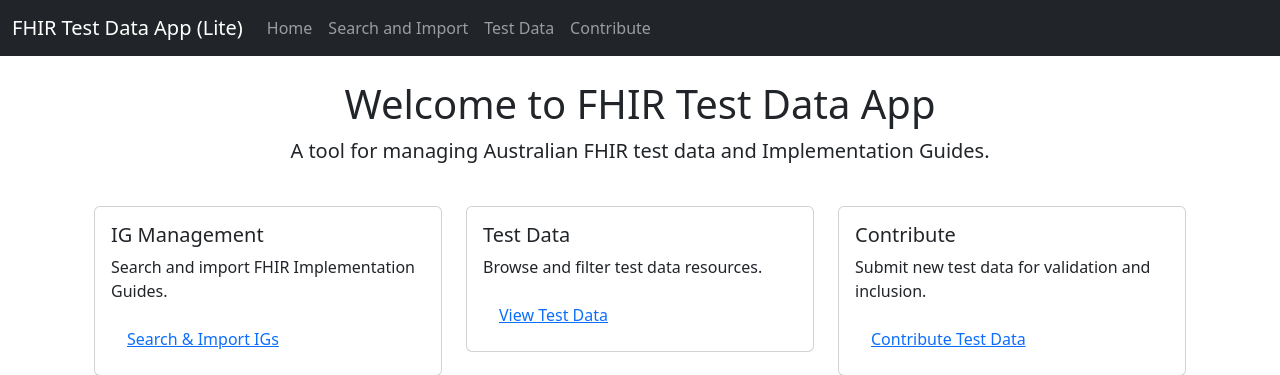
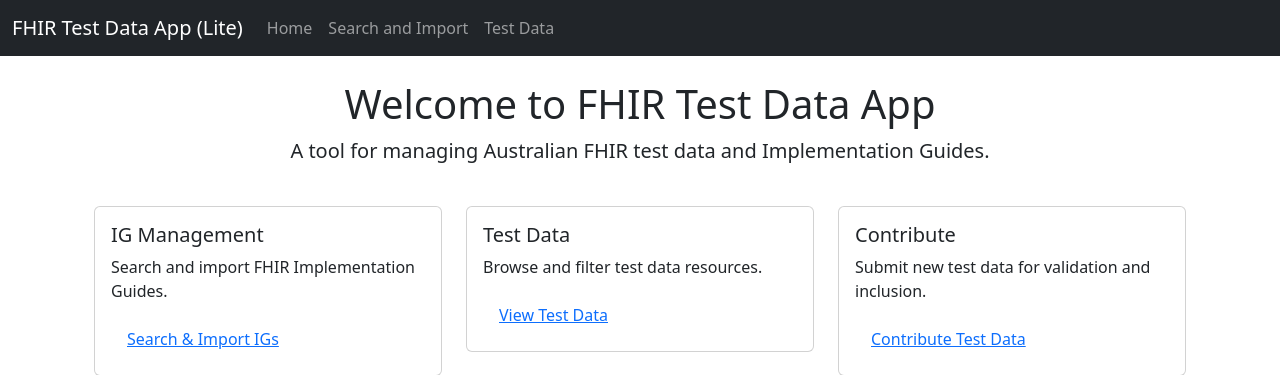
Before and after one commit to Sudo-JHare/FhirMD, a Flask app: page / in a window 1280 px wide. Shown: the top 375 px of the page. Run offline with Flask 3, Linux system fonts and the light colour scheme; parts of the project's set-up code (start-up, migrations or seed data) failed here and were passed over; some libraries are stand-ins or nearby versions.

Commit message:
Update base.html

```diff
--- a/templates/base.html
+++ b/templates/base.html
@@ -25,9 +25,6 @@
                     </li>
                     <li class="nav-item">
                         <a class="nav-link" href="{{ url_for('test_data') }}">Test Data</a>
-                    </li>
-                    <li class="nav-item">
-                        <a class="nav-link" href="{{ url_for('contribute') }}">Contribute</a>
                     </li>
                 </ul>
             </div>
```
